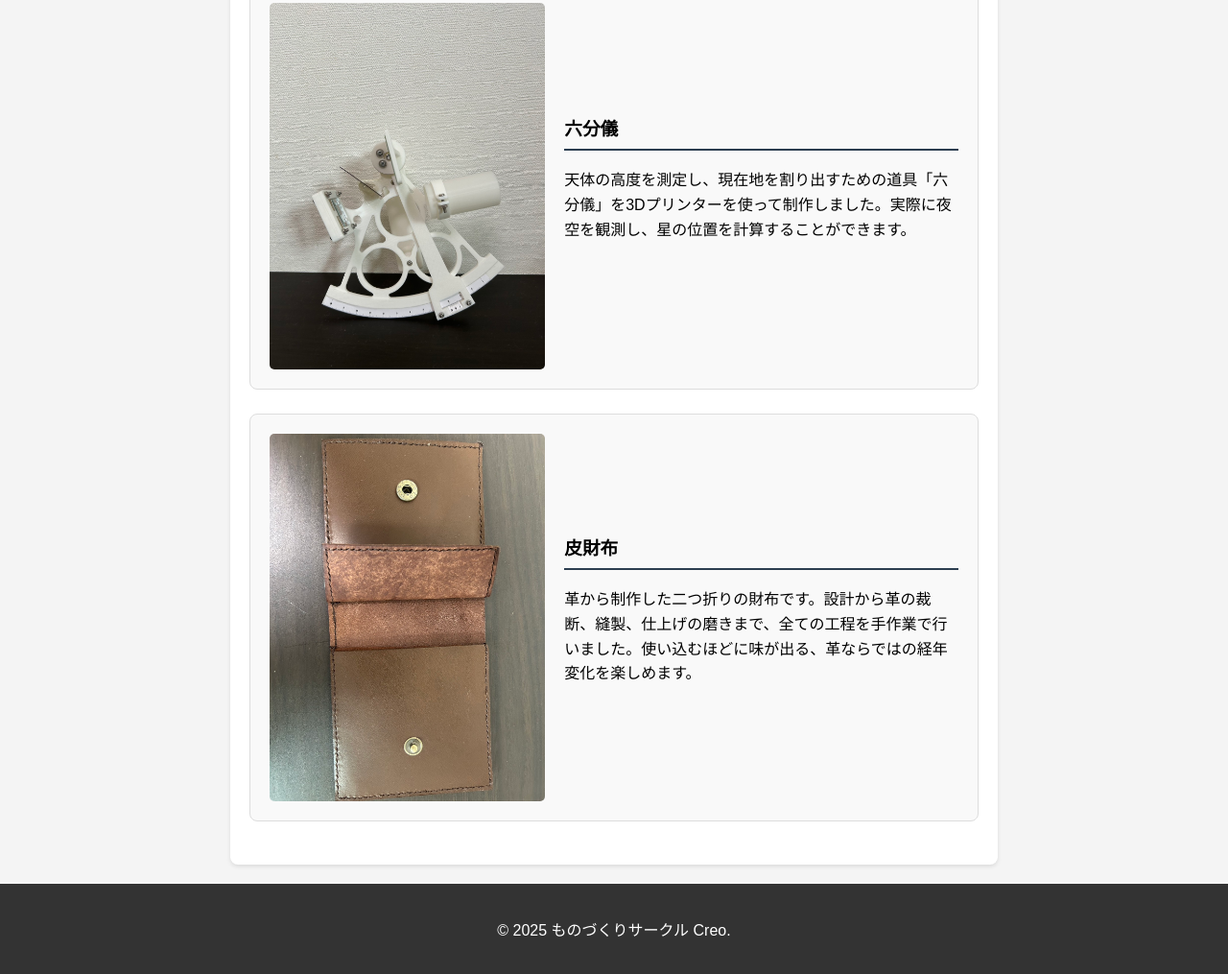
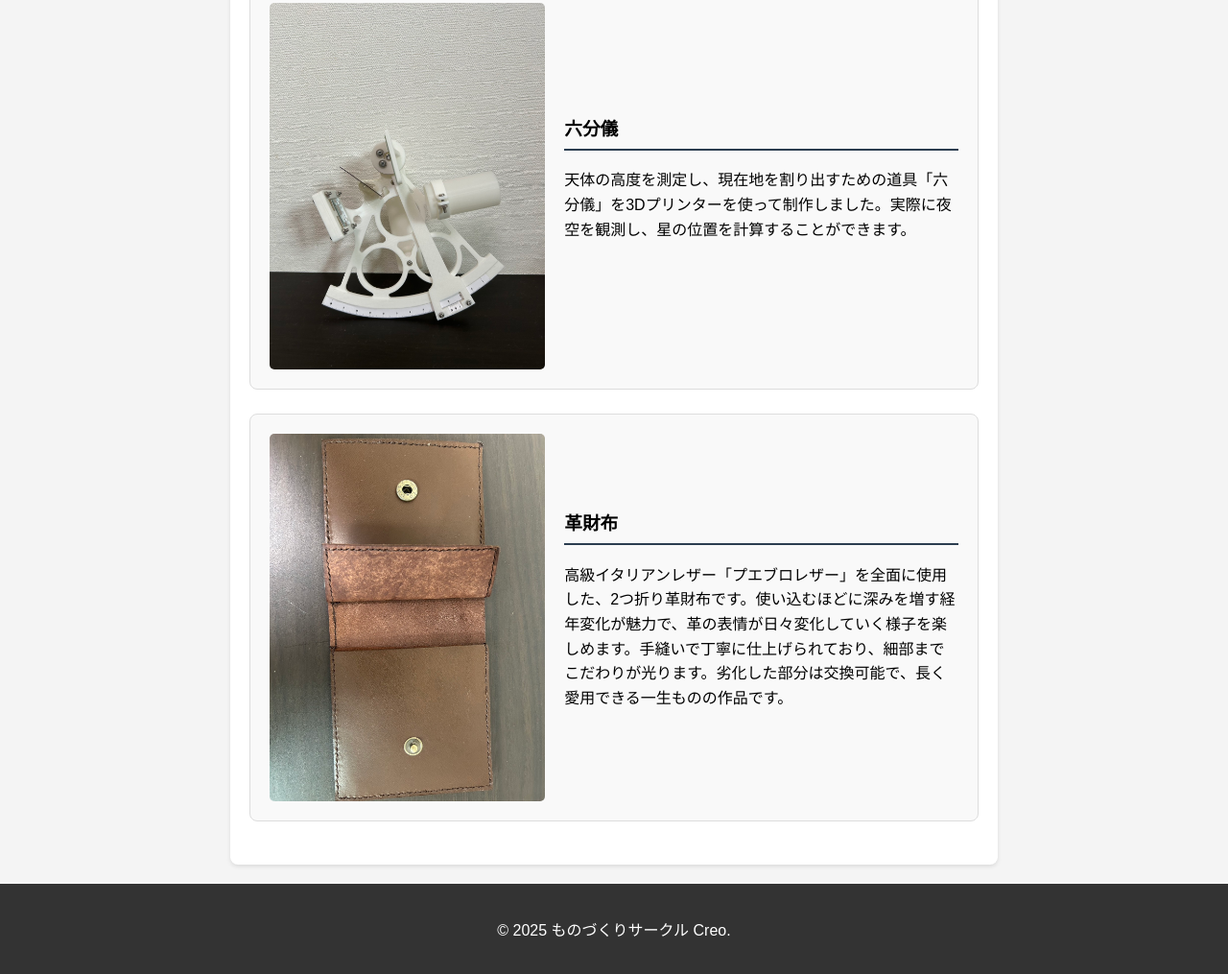
Before and after one commit to Solanima2004/CreoManufacturing, a plain HTML site: page gallery.html in a window 1280 px wide. Shown: the part 377-1392 px from the top of the page at 96% size. Drawn offline with Linux system fonts and the light colour scheme.

Commit message:
文章変更

```diff
--- a/gallery.html
+++ b/gallery.html
@@ -37,8 +37,8 @@
             <div class="project-item">
                 <img src="saihu.jpg" alt="3Dプリンターで作った六分儀">
                 <div class="project-description">
-                    <h3>皮財布</h3>
-                    <p>革から制作した二つ折りの財布です。設計から革の裁断、縫製、仕上げの磨きまで、全ての工程を手作業で行いました。使い込むほどに味が出る、革ならではの経年変化を楽しめます。</p>
+                    <h3>革財布</h3>
+                    <p>高級イタリアンレザー「プエブロレザー」を全面に使用した、2つ折り革財布です。使い込むほどに深みを増す経年変化が魅力で、革の表情が日々変化していく様子を楽しめます。手縫いで丁寧に仕上げられており、細部までこだわりが光ります。劣化した部分は交換可能で、長く愛用できる一生ものの作品です。</p>
                 </div>
             </div>
             </section>
```
